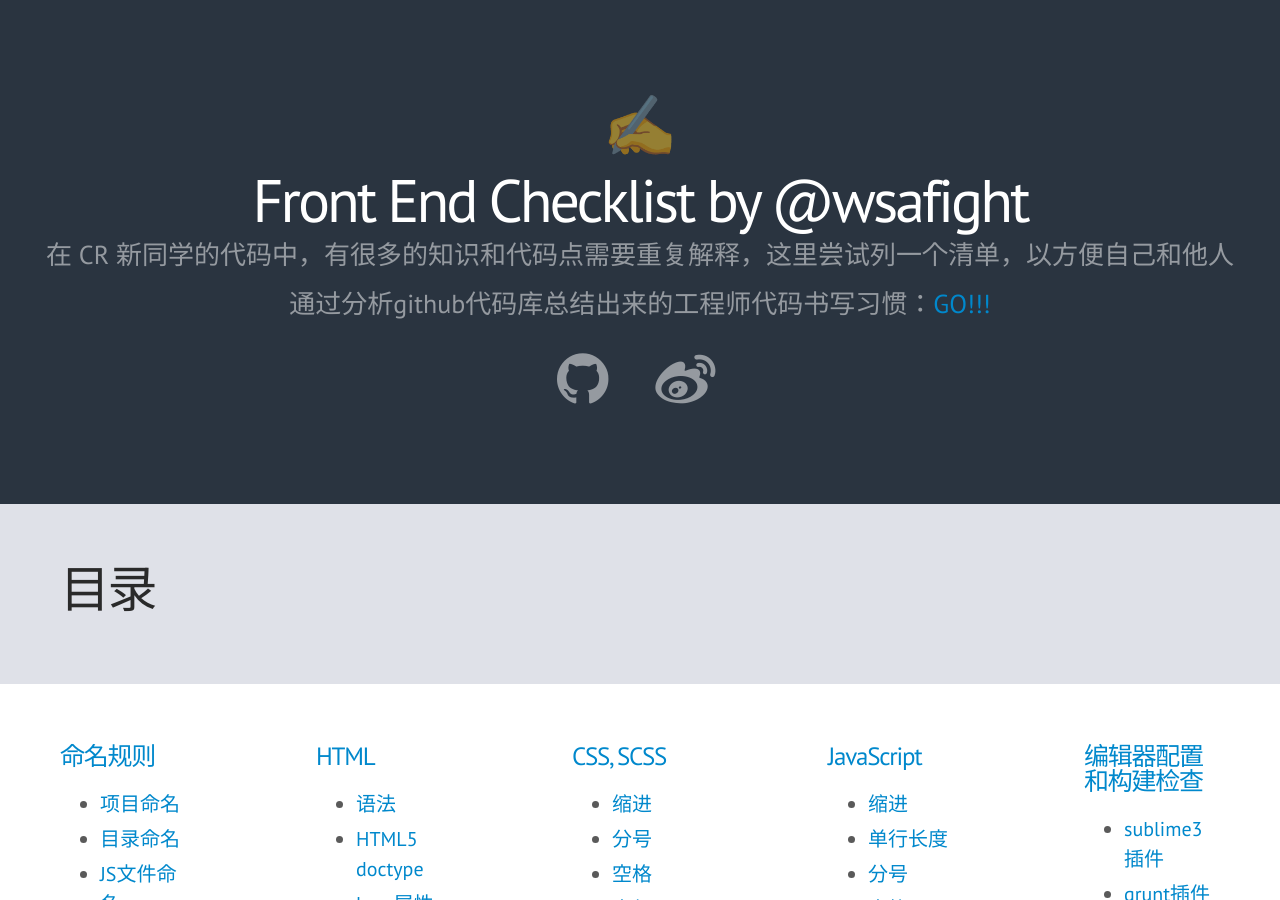
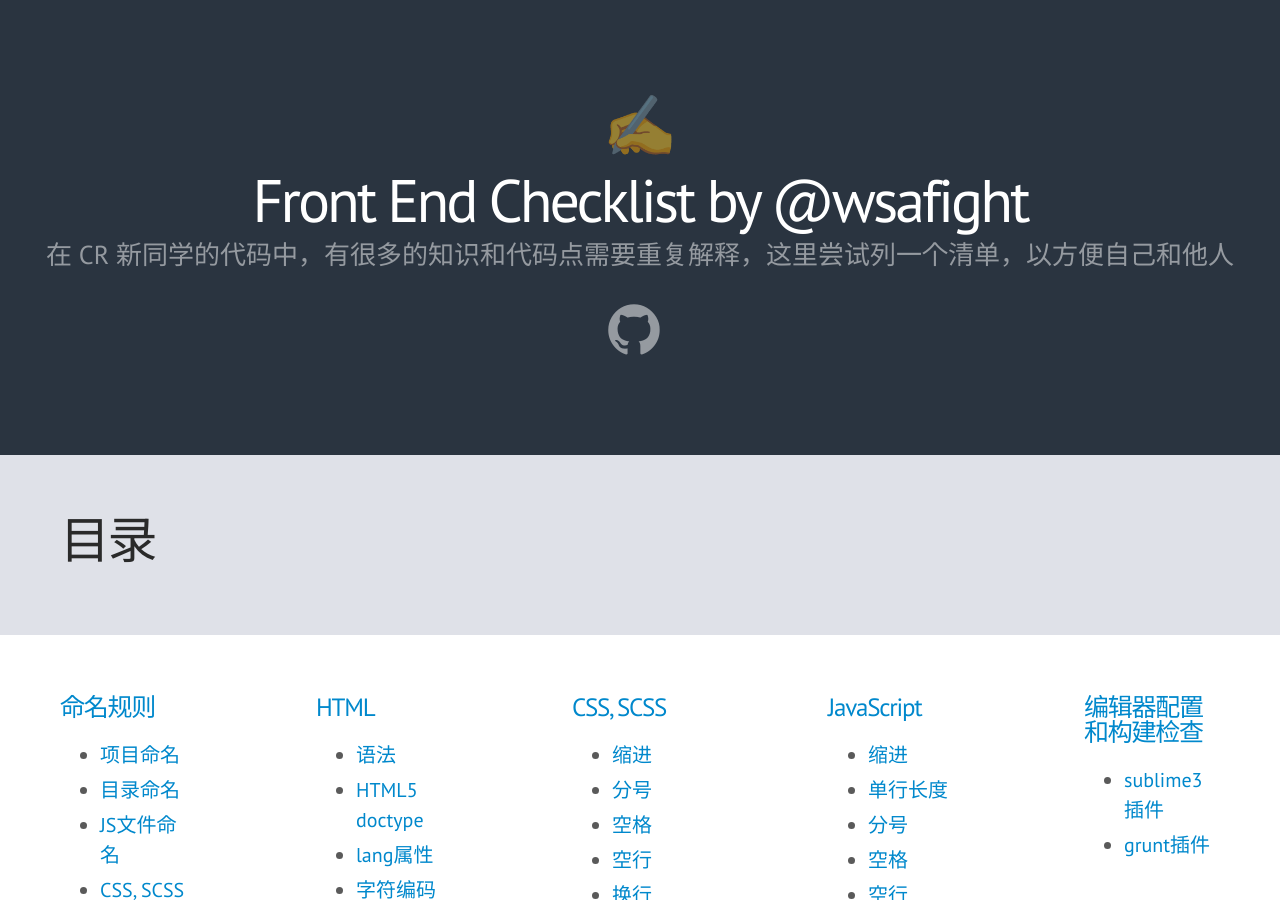
Before and after one commit to wsafight/front-end-checklist, a Jekyll site: the page built from index.html, in a window 1280 px wide and 900 px high. Built offline with Jekyll 4.4.1, drawn with Linux system fonts in a browser that asks for light colours; some web fonts are replaced; Markdown is read by kramdown in place of the engine named in the settings.

Commit message:
#FEAT: change header

```diff
--- a/_includes/header.html
+++ b/_includes/header.html
@@ -3,14 +3,10 @@
     <span class="icon">&#9997;</span>
     <h1>{{ site.name }}</h1>
     <p class="lead">{{ site.description }}</p>
-    <p class="lead">通过分析github代码库总结出来的工程师代码书写习惯：<a href="http://sideeffect.kr/popularconvention#javascript" target="_blank">GO!!!</a></p>
 
     <p class="masthead-links">
-      <a href="https://github.com/AlloyTeam/CodeGuide">
+      <a href="https://github.com/wsafight/front-end-checklist">
         <span class="icon icon-github-circled"></span>
-      </a>
-      <a href="http://weibo.com/alloyteam">
-        <span class="icon icon-weibo"></span>
       </a>
     </p>
   </div>
```
